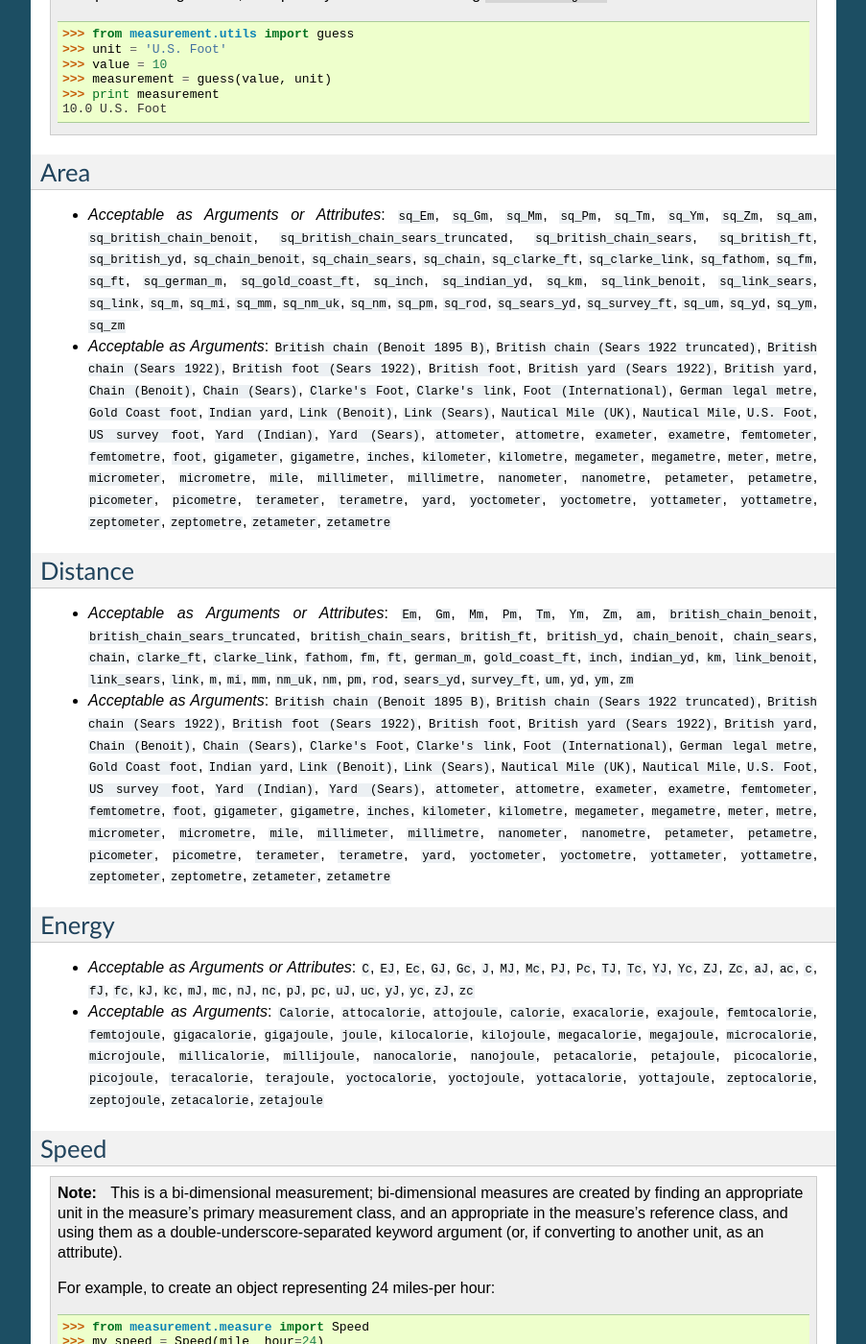
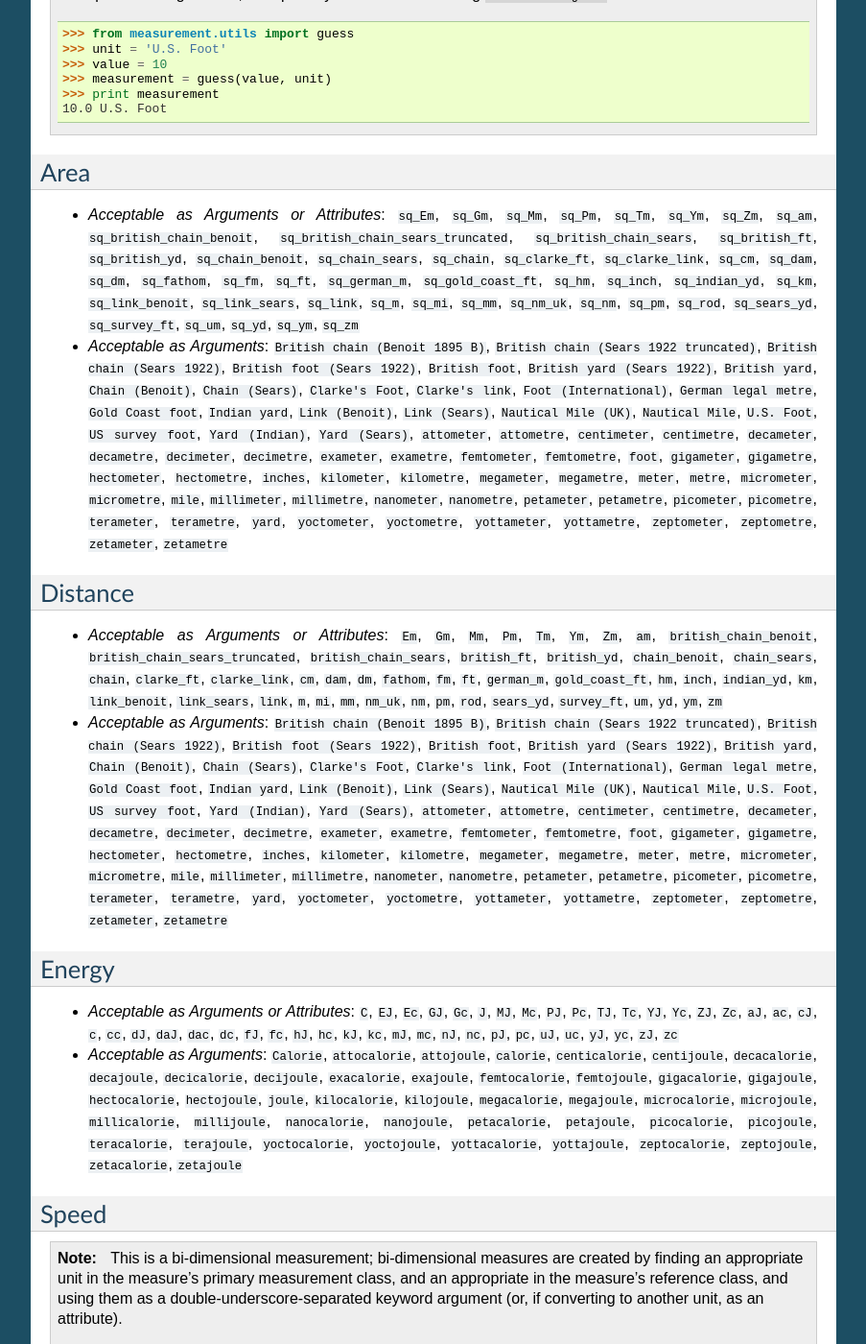
Before and after one commit to coddingtonbear/python-measurement, a Sphinx documentation site: the page built from docs/topics/measures.rst, in a window 1280 px wide and 1400 px high, scrolled down 586 px. Shown: the whole window at 96% size, without its empty margins (198-1101 px from the left). Built offline with Sphinx 7.4.7, drawn with Linux system fonts in a browser that asks for light colours; some of the changed text lies outside the part shown.

Commit message:
Update measures.rst to reflect @022d494
used docs/util.py .

```diff
--- a/docs/topics/measures.rst
+++ b/docs/topics/measures.rst
@@ -1,4 +1,3 @@
-
 Measures
 ========
 
@@ -44,20 +43,20 @@ This application provides the following measures:
 Area
 ----
 
-* *Acceptable as Arguments or Attributes*: ``sq_Em``, ``sq_Gm``, ``sq_Mm``, ``sq_Pm``, ``sq_Tm``, ``sq_Ym``, ``sq_Zm``, ``sq_am``, ``sq_british_chain_benoit``, ``sq_british_chain_sears_truncated``, ``sq_british_chain_sears``, ``sq_british_ft``, ``sq_british_yd``, ``sq_chain_benoit``, ``sq_chain_sears``, ``sq_chain``, ``sq_clarke_ft``, ``sq_clarke_link``, ``sq_fathom``, ``sq_fm``, ``sq_ft``, ``sq_german_m``, ``sq_gold_coast_ft``, ``sq_inch``, ``sq_indian_yd``, ``sq_km``, ``sq_link_benoit``, ``sq_link_sears``, ``sq_link``, ``sq_m``, ``sq_mi``, ``sq_mm``, ``sq_nm_uk``, ``sq_nm``, ``sq_pm``, ``sq_rod``, ``sq_sears_yd``, ``sq_survey_ft``, ``sq_um``, ``sq_yd``, ``sq_ym``, ``sq_zm``
-* *Acceptable as Arguments*: ``British chain (Benoit 1895 B)``, ``British chain (Sears 1922 truncated)``, ``British chain (Sears 1922)``, ``British foot (Sears 1922)``, ``British foot``, ``British yard (Sears 1922)``, ``British yard``, ``Chain (Benoit)``, ``Chain (Sears)``, ``Clarke's Foot``, ``Clarke's link``, ``Foot (International)``, ``German legal metre``, ``Gold Coast foot``, ``Indian yard``, ``Link (Benoit)``, ``Link (Sears)``, ``Nautical Mile (UK)``, ``Nautical Mile``, ``U.S. Foot``, ``US survey foot``, ``Yard (Indian)``, ``Yard (Sears)``, ``attometer``, ``attometre``, ``exameter``, ``exametre``, ``femtometer``, ``femtometre``, ``foot``, ``gigameter``, ``gigametre``, ``inches``, ``kilometer``, ``kilometre``, ``megameter``, ``megametre``, ``meter``, ``metre``, ``micrometer``, ``micrometre``, ``mile``, ``millimeter``, ``millimetre``, ``nanometer``, ``nanometre``, ``petameter``, ``petametre``, ``picometer``, ``picometre``, ``terameter``, ``terametre``, ``yard``, ``yoctometer``, ``yoctometre``, ``yottameter``, ``yottametre``, ``zeptometer``, ``zeptometre``, ``zetameter``, ``zetametre``
+* *Acceptable as Arguments or Attributes*: ``sq_Em``, ``sq_Gm``, ``sq_Mm``, ``sq_Pm``, ``sq_Tm``, ``sq_Ym``, ``sq_Zm``, ``sq_am``, ``sq_british_chain_benoit``, ``sq_british_chain_sears_truncated``, ``sq_british_chain_sears``, ``sq_british_ft``, ``sq_british_yd``, ``sq_chain_benoit``, ``sq_chain_sears``, ``sq_chain``, ``sq_clarke_ft``, ``sq_clarke_link``, ``sq_cm``, ``sq_dam``, ``sq_dm``, ``sq_fathom``, ``sq_fm``, ``sq_ft``, ``sq_german_m``, ``sq_gold_coast_ft``, ``sq_hm``, ``sq_inch``, ``sq_indian_yd``, ``sq_km``, ``sq_link_benoit``, ``sq_link_sears``, ``sq_link``, ``sq_m``, ``sq_mi``, ``sq_mm``, ``sq_nm_uk``, ``sq_nm``, ``sq_pm``, ``sq_rod``, ``sq_sears_yd``, ``sq_survey_ft``, ``sq_um``, ``sq_yd``, ``sq_ym``, ``sq_zm``
+* *Acceptable as Arguments*: ``British chain (Benoit 1895 B)``, ``British chain (Sears 1922 truncated)``, ``British chain (Sears 1922)``, ``British foot (Sears 1922)``, ``British foot``, ``British yard (Sears 1922)``, ``British yard``, ``Chain (Benoit)``, ``Chain (Sears)``, ``Clarke's Foot``, ``Clarke's link``, ``Foot (International)``, ``German legal metre``, ``Gold Coast foot``, ``Indian yard``, ``Link (Benoit)``, ``Link (Sears)``, ``Nautical Mile (UK)``, ``Nautical Mile``, ``U.S. Foot``, ``US survey foot``, ``Yard (Indian)``, ``Yard (Sears)``, ``attometer``, ``attometre``, ``centimeter``, ``centimetre``, ``decameter``, ``decametre``, ``decimeter``, ``decimetre``, ``exameter``, ``exametre``, ``femtometer``, ``femtometre``, ``foot``, ``gigameter``, ``gigametre``, ``hectometer``, ``hectometre``, ``inches``, ``kilometer``, ``kilometre``, ``megameter``, ``megametre``, ``meter``, ``metre``, ``micrometer``, ``micrometre``, ``mile``, ``millimeter``, ``millimetre``, ``nanometer``, ``nanometre``, ``petameter``, ``petametre``, ``picometer``, ``picometre``, ``terameter``, ``terametre``, ``yard``, ``yoctometer``, ``yoctometre``, ``yottameter``, ``yottametre``, ``zeptometer``, ``zeptometre``, ``zetameter``, ``zetametre``
 
 Distance
 --------
 
-* *Acceptable as Arguments or Attributes*: ``Em``, ``Gm``, ``Mm``, ``Pm``, ``Tm``, ``Ym``, ``Zm``, ``am``, ``british_chain_benoit``, ``british_chain_sears_truncated``, ``british_chain_sears``, ``british_ft``, ``british_yd``, ``chain_benoit``, ``chain_sears``, ``chain``, ``clarke_ft``, ``clarke_link``, ``fathom``, ``fm``, ``ft``, ``german_m``, ``gold_coast_ft``, ``inch``, ``indian_yd``, ``km``, ``link_benoit``, ``link_sears``, ``link``, ``m``, ``mi``, ``mm``, ``nm_uk``, ``nm``, ``pm``, ``rod``, ``sears_yd``, ``survey_ft``, ``um``, ``yd``, ``ym``, ``zm``
-* *Acceptable as Arguments*: ``British chain (Benoit 1895 B)``, ``British chain (Sears 1922 truncated)``, ``British chain (Sears 1922)``, ``British foot (Sears 1922)``, ``British foot``, ``British yard (Sears 1922)``, ``British yard``, ``Chain (Benoit)``, ``Chain (Sears)``, ``Clarke's Foot``, ``Clarke's link``, ``Foot (International)``, ``German legal metre``, ``Gold Coast foot``, ``Indian yard``, ``Link (Benoit)``, ``Link (Sears)``, ``Nautical Mile (UK)``, ``Nautical Mile``, ``U.S. Foot``, ``US survey foot``, ``Yard (Indian)``, ``Yard (Sears)``, ``attometer``, ``attometre``, ``exameter``, ``exametre``, ``femtometer``, ``femtometre``, ``foot``, ``gigameter``, ``gigametre``, ``inches``, ``kilometer``, ``kilometre``, ``megameter``, ``megametre``, ``meter``, ``metre``, ``micrometer``, ``micrometre``, ``mile``, ``millimeter``, ``millimetre``, ``nanometer``, ``nanometre``, ``petameter``, ``petametre``, ``picometer``, ``picometre``, ``terameter``, ``terametre``, ``yard``, ``yoctometer``, ``yoctometre``, ``yottameter``, ``yottametre``, ``zeptometer``, ``zeptometre``, ``zetameter``, ``zetametre``
+* *Acceptable as Arguments or Attributes*: ``Em``, ``Gm``, ``Mm``, ``Pm``, ``Tm``, ``Ym``, ``Zm``, ``am``, ``british_chain_benoit``, ``british_chain_sears_truncated``, ``british_chain_sears``, ``british_ft``, ``british_yd``, ``chain_benoit``, ``chain_sears``, ``chain``, ``clarke_ft``, ``clarke_link``, ``cm``, ``dam``, ``dm``, ``fathom``, ``fm``, ``ft``, ``german_m``, ``gold_coast_ft``, ``hm``, ``inch``, ``indian_yd``, ``km``, ``link_benoit``, ``link_sears``, ``link``, ``m``, ``mi``, ``mm``, ``nm_uk``, ``nm``, ``pm``, ``rod``, ``sears_yd``, ``survey_ft``, ``um``, ``yd``, ``ym``, ``zm``
+* *Acceptable as Arguments*: ``British chain (Benoit 1895 B)``, ``British chain (Sears 1922 truncated)``, ``British chain (Sears 1922)``, ``British foot (Sears 1922)``, ``British foot``, ``British yard (Sears 1922)``, ``British yard``, ``Chain (Benoit)``, ``Chain (Sears)``, ``Clarke's Foot``, ``Clarke's link``, ``Foot (International)``, ``German legal metre``, ``Gold Coast foot``, ``Indian yard``, ``Link (Benoit)``, ``Link (Sears)``, ``Nautical Mile (UK)``, ``Nautical Mile``, ``U.S. Foot``, ``US survey foot``, ``Yard (Indian)``, ``Yard (Sears)``, ``attometer``, ``attometre``, ``centimeter``, ``centimetre``, ``decameter``, ``decametre``, ``decimeter``, ``decimetre``, ``exameter``, ``exametre``, ``femtometer``, ``femtometre``, ``foot``, ``gigameter``, ``gigametre``, ``hectometer``, ``hectometre``, ``inches``, ``kilometer``, ``kilometre``, ``megameter``, ``megametre``, ``meter``, ``metre``, ``micrometer``, ``micrometre``, ``mile``, ``millimeter``, ``millimetre``, ``nanometer``, ``nanometre``, ``petameter``, ``petametre``, ``picometer``, ``picometre``, ``terameter``, ``terametre``, ``yard``, ``yoctometer``, ``yoctometre``, ``yottameter``, ``yottametre``, ``zeptometer``, ``zeptometre``, ``zetameter``, ``zetametre``
 
 Energy
 ------
 
-* *Acceptable as Arguments or Attributes*: ``C``, ``EJ``, ``Ec``, ``GJ``, ``Gc``, ``J``, ``MJ``, ``Mc``, ``PJ``, ``Pc``, ``TJ``, ``Tc``, ``YJ``, ``Yc``, ``ZJ``, ``Zc``, ``aJ``, ``ac``, ``c``, ``fJ``, ``fc``, ``kJ``, ``kc``, ``mJ``, ``mc``, ``nJ``, ``nc``, ``pJ``, ``pc``, ``uJ``, ``uc``, ``yJ``, ``yc``, ``zJ``, ``zc``
-* *Acceptable as Arguments*: ``Calorie``, ``attocalorie``, ``attojoule``, ``calorie``, ``exacalorie``, ``exajoule``, ``femtocalorie``, ``femtojoule``, ``gigacalorie``, ``gigajoule``, ``joule``, ``kilocalorie``, ``kilojoule``, ``megacalorie``, ``megajoule``, ``microcalorie``, ``microjoule``, ``millicalorie``, ``millijoule``, ``nanocalorie``, ``nanojoule``, ``petacalorie``, ``petajoule``, ``picocalorie``, ``picojoule``, ``teracalorie``, ``terajoule``, ``yoctocalorie``, ``yoctojoule``, ``yottacalorie``, ``yottajoule``, ``zeptocalorie``, ``zeptojoule``, ``zetacalorie``, ``zetajoule``
+* *Acceptable as Arguments or Attributes*: ``C``, ``EJ``, ``Ec``, ``GJ``, ``Gc``, ``J``, ``MJ``, ``Mc``, ``PJ``, ``Pc``, ``TJ``, ``Tc``, ``YJ``, ``Yc``, ``ZJ``, ``Zc``, ``aJ``, ``ac``, ``cJ``, ``c``, ``cc``, ``dJ``, ``daJ``, ``dac``, ``dc``, ``fJ``, ``fc``, ``hJ``, ``hc``, ``kJ``, ``kc``, ``mJ``, ``mc``, ``nJ``, ``nc``, ``pJ``, ``pc``, ``uJ``, ``uc``, ``yJ``, ``yc``, ``zJ``, ``zc``
+* *Acceptable as Arguments*: ``Calorie``, ``attocalorie``, ``attojoule``, ``calorie``, ``centicalorie``, ``centijoule``, ``decacalorie``, ``decajoule``, ``decicalorie``, ``decijoule``, ``exacalorie``, ``exajoule``, ``femtocalorie``, ``femtojoule``, ``gigacalorie``, ``gigajoule``, ``hectocalorie``, ``hectojoule``, ``joule``, ``kilocalorie``, ``kilojoule``, ``megacalorie``, ``megajoule``, ``microcalorie``, ``microjoule``, ``millicalorie``, ``millijoule``, ``nanocalorie``, ``nanojoule``, ``petacalorie``, ``petajoule``, ``picocalorie``, ``picojoule``, ``teracalorie``, ``terajoule``, ``yoctocalorie``, ``yoctojoule``, ``yottacalorie``, ``yottajoule``, ``zeptocalorie``, ``zeptojoule``, ``zetacalorie``, ``zetajoule``
 
 Speed
 -----
```
Also changed, not shown: other parts of docs/topics/measures.rst (+6 -6 lines).
